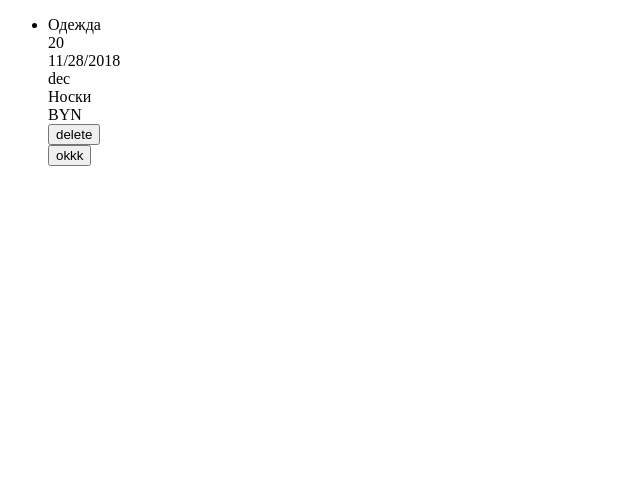
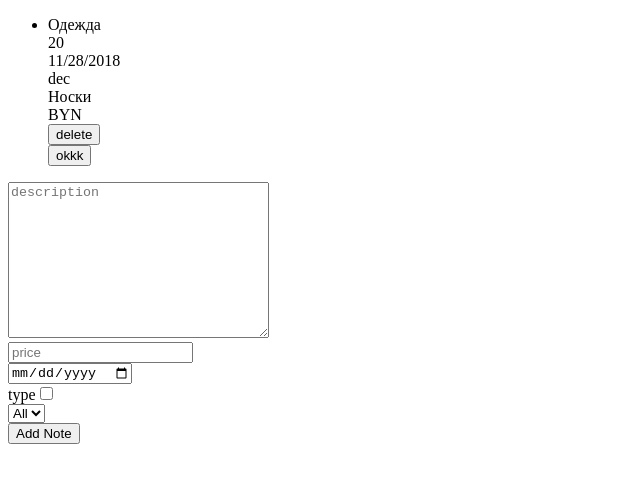
Before and after one commit to labarth/react-boilerplate-new, a React app: page / in a window 1280 px wide. Shown: the top 482 px of the page, without its empty margins (0-640 px from the left). Built offline with nearby package versions, Linux system fonts and the light colour scheme.

Commit message:
added AddNotesForm

```diff
--- a/src/App.js
+++ b/src/App.js
@@ -1,5 +1,6 @@
-import React, { Component } from 'react';
-import { NotesList } from 'containers/NotesList';
+import React, { Component, Fragment } from 'react';
+import { NotesList } from 'containers/Notes/NotesList';
+import {AddNotesForm} from './containers/Add/AddNotesForm'
 
 class App extends Component {
   shouldComponentUpdate() {
@@ -8,7 +9,10 @@ class App extends Component {
 
   render() {
     return (
-      <NotesList />
+      <Fragment>
+        <NotesList />
+        <AddNotesForm />
+      </Fragment>
     )
   }
 }
--- /dev/null
+++ b/src/containers/Add/AddNotesForm.js
@@ -0,0 +1,84 @@
+import React, { PureComponent } from 'react';
+import PropTypes from 'prop-types';
+import { connect } from 'react-redux';
+import { Map } from 'immutable';
+import { v4 } from 'uuid';
+import { actions } from 'redux/notes/actions';
+
+const mapDispatchToProps = (dispatch) => ({
+  addNote: (data) => dispatch(actions.addNote(data)),
+});
+
+@connect(null, mapDispatchToProps)
+class AddNotesForm extends PureComponent {
+  static propTypes = {};
+
+  static defaultProps = {};
+
+  state = {
+    type: false,
+    category: 'AlL',
+    disabled: false,
+  }
+
+  handleChange = (event) => {
+    const name = event.target.name;
+    const value = event.target.value;
+
+    this.setState({ [name]: value });
+  }
+
+  handleChangeCheckbox = (event) => {
+    const name = event.target.name;
+    this.setState({ [name]: event.target.checked });
+  }
+
+  handleClick = () => {
+    const note = Map({
+      id: v4(),
+      price: Math.random() * 100,
+      description: 'Носоччкм',
+      type: 'dec',
+      currency: 'BYN',
+      date: new Date(),
+      category: 'Одежда'
+    });
+
+    console.log({ note });
+
+    if (!this.state.disabled) {
+      this.props.addNote({ note });
+    }
+
+  }
+
+  render() {
+    return (
+      <div>
+        <div>
+          <textarea name="" id="" cols="30" rows="10" placeholder="description" name="description" onChange={this.handleChange}></textarea>
+        </div>
+        <div>
+          <input type="number" placeholder="price" name="price" onChange={this.handleChange}/>
+        </div>
+        <div>
+          <input name="date" type="date" onChange={this.handleChange}/>
+        </div>
+        <div>
+          <label htmlFor="inc">
+            type
+            <input name="type" type="checkbox" id="inc"  onChange={this.handleChangeCheckbox} />
+          </label>
+        </div>
+        <div>
+          <select name="" id="" name="category" onChange={this.handleChange} defaultValue="All">
+            <option value="All">All</option>
+          </select>
+        </div>
+        <button onClick={this.handleClick} disabled={this.state.disabled}>Add Note</button>
+      </div>
+    );
+  }
+}
+
+export { AddNotesForm };
--- a/src/containers/NotesList.js
+++ b/src/containers/Notes/NotesList.js
@@ -24,7 +24,7 @@ class NotesList extends PureComponent {
 
   static defaultProps = {};
 
-  handleClick = () => {
+  handleClick = (e) => {
     const note = new Map({
       id: v4(),
       price: Math.random() * 100,
```
Also changed, not shown: src/containers/Notes/NotesListItem.js (renamed from src/containers/NotesListItem.js).
